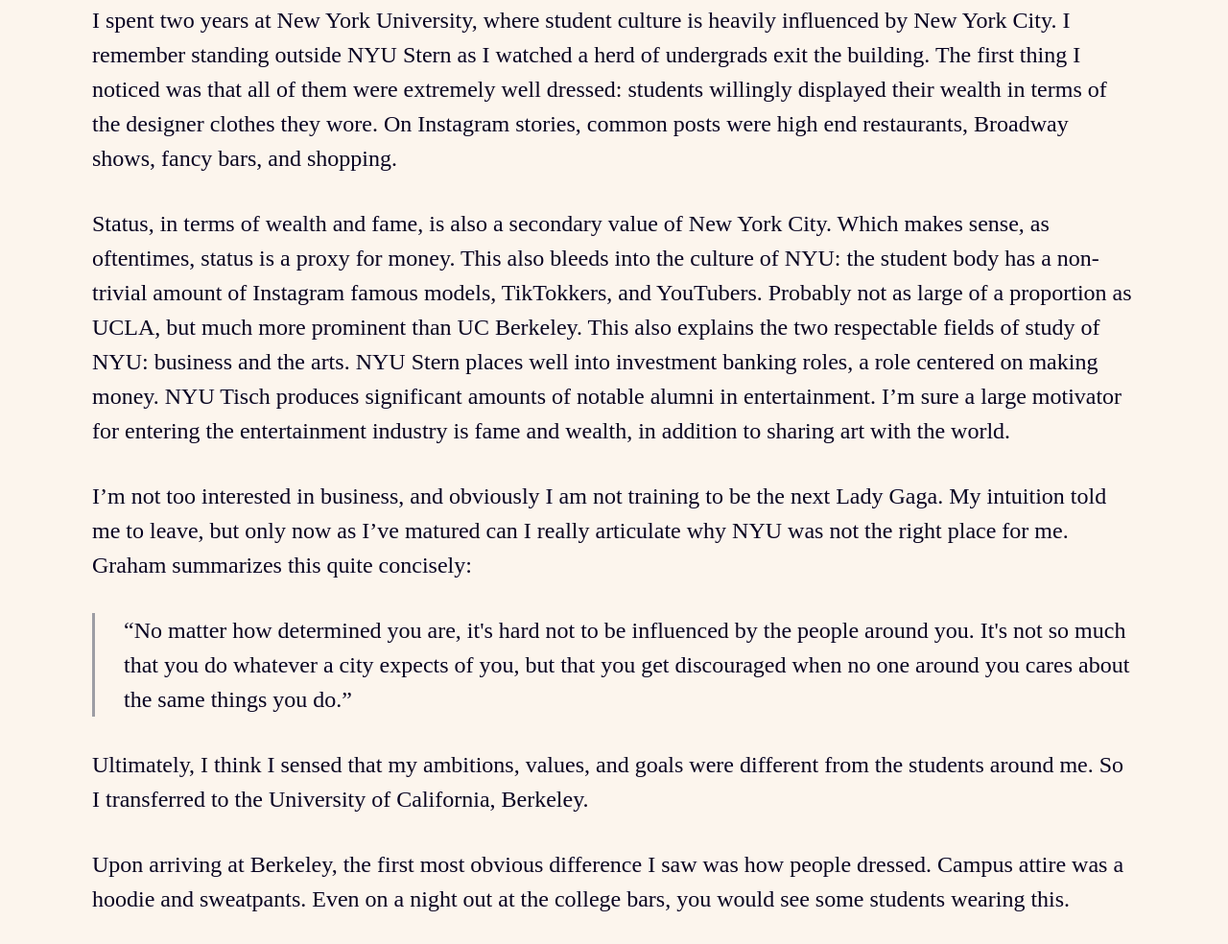
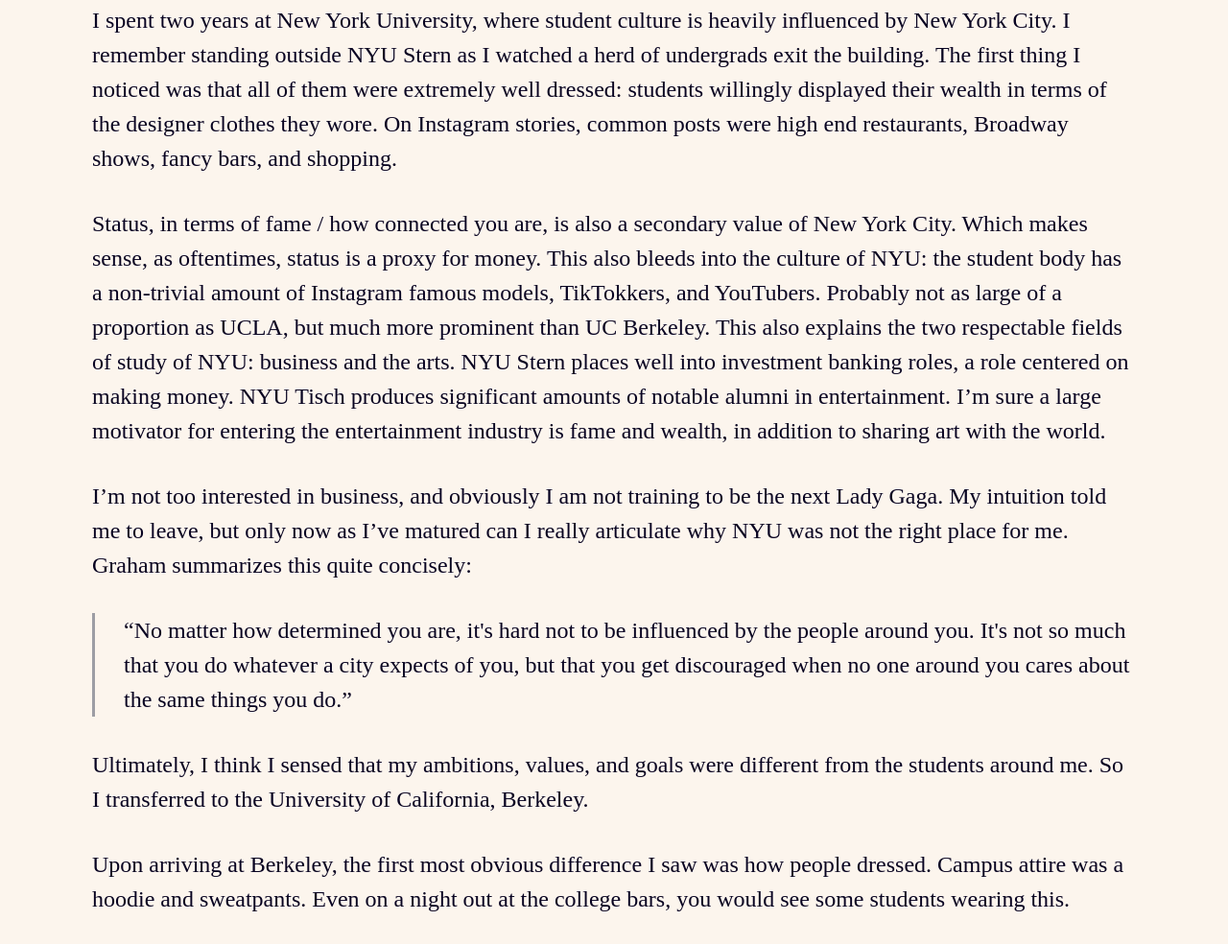
Before and after one commit to kristelfung/kristelfung-com, a Gatsby site: page /blog/from-college-to-postgrad-cities-and-ambition in a window 1280 px wide. Shown: the part 941-1925 px from the top of the page at 96% size. Built offline with nearby package versions, Linux system fonts and the light colour scheme; Gatsby itself is replaced by a stand-in of ours; some packages are replaced by stand-ins of ours.

Commit message:
Update Post “from-college-to-postgrad-cities-and-ambition”

```diff
--- a/src/content/blog/posts/from-college-to-postgrad-cities-and-ambition.md
+++ b/src/content/blog/posts/from-college-to-postgrad-cities-and-ambition.md
@@ -17,7 +17,7 @@
 
 I spent two years at New York University, where student culture is heavily influenced by New York City. I remember standing outside NYU Stern as I watched a herd of undergrads exit the building. The first thing I noticed was that all of them were extremely well dressed: students willingly displayed their wealth in terms of the designer clothes they wore. On Instagram stories, common posts were high end restaurants, Broadway shows, fancy bars, and shopping.
 
-Status, in terms of wealth and fame, is also a secondary value of New York City. Which makes sense, as oftentimes, status is a proxy for money. This also bleeds into the culture of NYU: the student body has a non-trivial amount of Instagram famous models, TikTokkers, and YouTubers. Probably not as large of a proportion as UCLA, but much more prominent than UC Berkeley. This also explains the two respectable fields of study of NYU: business and the arts. NYU Stern places well into investment banking roles, a role centered on making money. NYU Tisch produces significant amounts of notable alumni in entertainment. I’m sure a large motivator for entering the entertainment industry is fame and wealth, in addition to sharing art with the world.
+Status, in terms of fame / how connected you are, is also a secondary value of New York City. Which makes sense, as oftentimes, status is a proxy for money. This also bleeds into the culture of NYU: the student body has a non-trivial amount of Instagram famous models, TikTokkers, and YouTubers. Probably not as large of a proportion as UCLA, but much more prominent than UC Berkeley. This also explains the two respectable fields of study of NYU: business and the arts. NYU Stern places well into investment banking roles, a role centered on making money. NYU Tisch produces significant amounts of notable alumni in entertainment. I’m sure a large motivator for entering the entertainment industry is fame and wealth, in addition to sharing art with the world.
 
 I’m not too interested in business, and obviously I am not training to be the next Lady Gaga. My intuition told me to leave, but only now as I’ve matured can I really articulate why NYU was not the right place for me. Graham summarizes this quite concisely:
 
```
